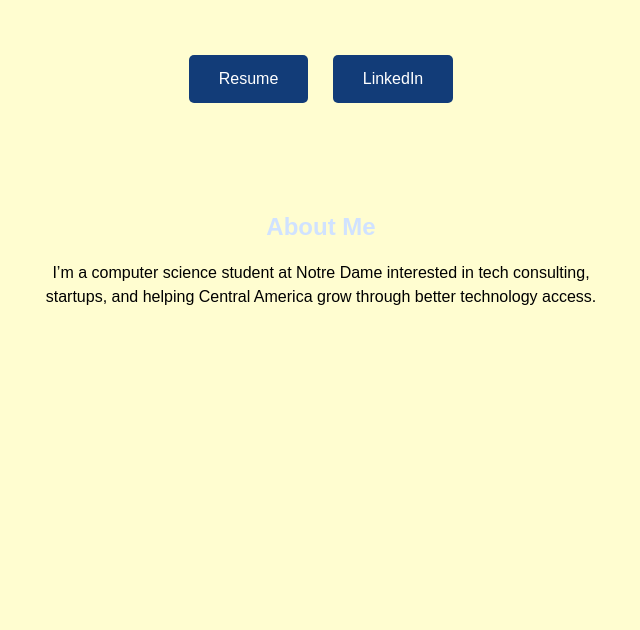
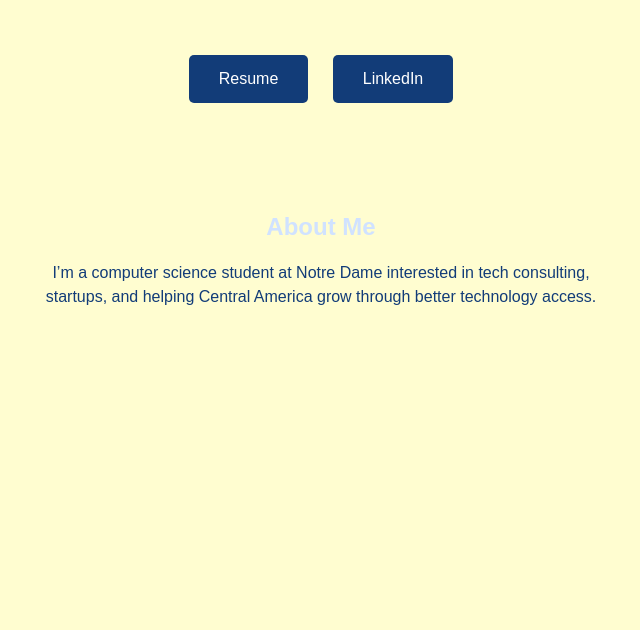
Before and after one commit to scardon2/me, a plain HTML site: page index.html in a window 1280 px wide. Shown: the part 170-800 px from the top of the page, without its empty margins (319-959 px from the left). Drawn offline with Linux system fonts and the light colour scheme.

Commit message:
Update index.html

```diff
--- a/index.html
+++ b/index.html
@@ -11,7 +11,7 @@
       margin: 0;
       padding: 0;
       background-color: #fffdd0; /* light yellow background */
-      color: black;
+      color: #123c78;
     }
 
     h1 {
```
